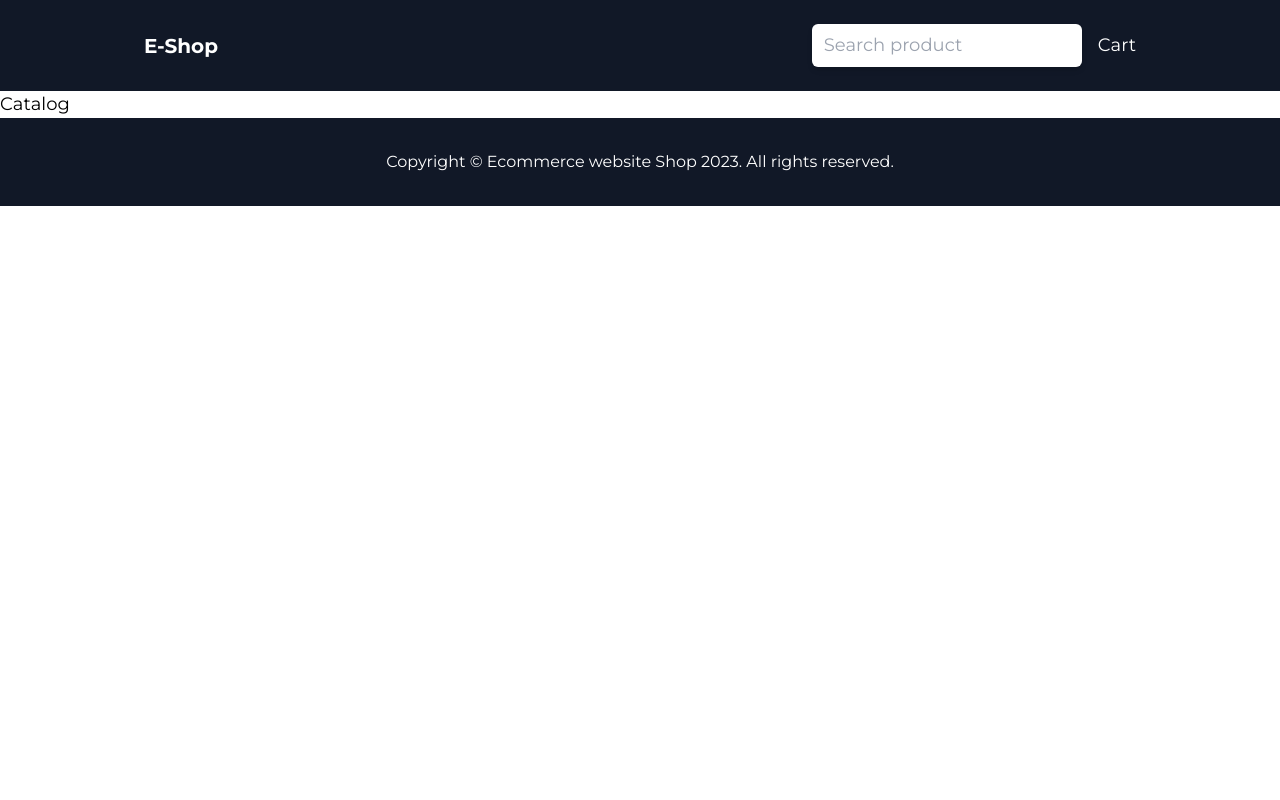
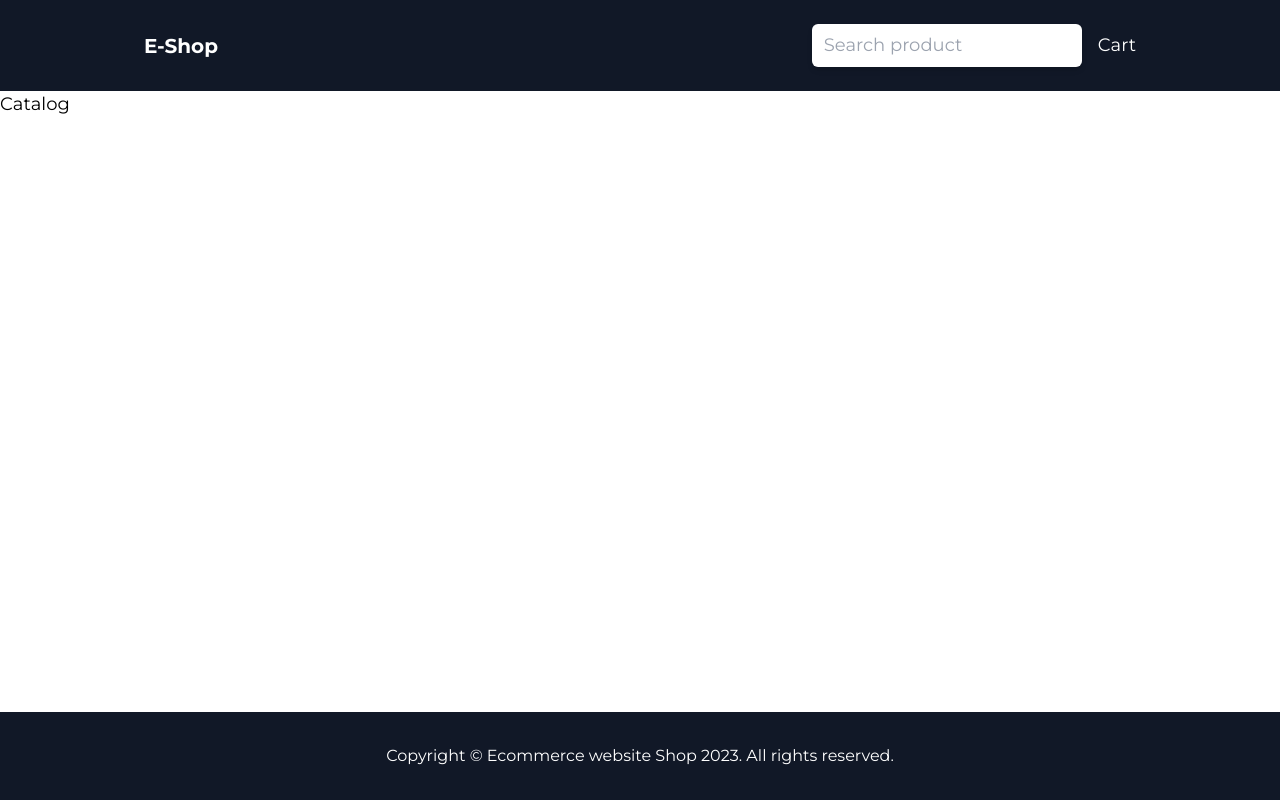
Before and after one commit to Grinch3214/e-commerce-front, a Vue app: page / in a window 1280 px wide. Built offline with nearby package versions, Linux system fonts and the light colour scheme.

Commit message:
position footer in bottom

```diff
--- a/index.html
+++ b/index.html
@@ -7,7 +7,7 @@
     <title>Vite App</title>
   </head>
   <body>
-    <div id="app"></div>
+    <div id="app" class="flex flex-col min-h-screen"></div>
     <script type="module" src="/src/main.js"></script>
   </body>
 </html>
--- a/src/App.vue
+++ b/src/App.vue
@@ -5,7 +5,7 @@
 
 <template>
 	<HeaderComponent />
-	<main>
+	<main class="flex-1">
 		<router-view />
 	</main>
 	<FooterComponent />
```
